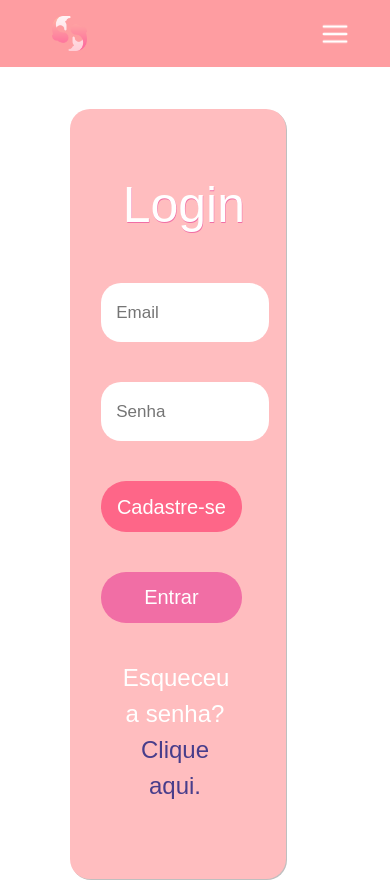
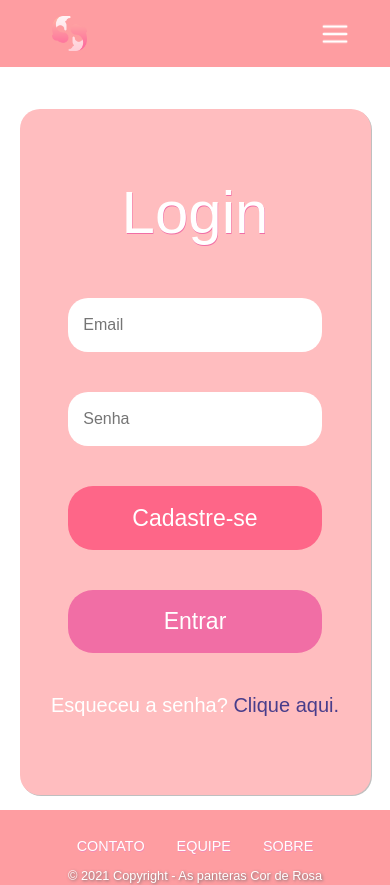
Before and after one commit to italoant/react-projeto-final, a React (Create React App) app: page /login in a window 390 px wide. Shown: the top 885 px of the page. Built offline with nearby package versions, Linux system fonts and the light colour scheme.

Commit message:
responsividade da tela de Login finalizada

```diff
--- a/src/pages/Login/Login.js
+++ b/src/pages/Login/Login.js
@@ -1,6 +1,6 @@
 import React, { useState } from "react";
 import { Redirect } from 'react-router-dom';
-import { Formulario, Botao } from './Style';
+import { ContainerForm, Formulario, Botao } from './Style';
 import { Link } from 'react-router-dom';
 
 
@@ -38,7 +38,7 @@ export default function Login(){
 
 
     return(
-        <div>
+        <ContainerForm>
             <Formulario>
                 <label>Login</label>
                 <section className="campos-form">
@@ -52,7 +52,7 @@ export default function Login(){
                 <Link to=''><Botao color="#F16EA5" onClick={Logar}>Entrar</Botao></Link>
                 <p id="esqueceu-senha">Esqueceu a senha? <Link id="contato" to="/contato">Clique aqui.</Link></p>
             </Formulario>
-        </div>
+        </ContainerForm>
     );
 
 };
--- a/src/pages/Login/Style.js
+++ b/src/pages/Login/Style.js
@@ -1,10 +1,17 @@
 import styled from "styled-components";
 
+
+
+
+export const ContainerForm = styled.div`
+    display: flex;
+    justify-content: space-evenly;
+    align-items: center;
+`
 
 export const Formulario = styled.form`
     background-color: #FFBDBF;
     width: 38vw;
-    margin: auto;
     margin-top: 5vh;
     margin-bottom: 1.8vh;
     text-align: center;
@@ -55,57 +62,59 @@ export const Formulario = styled.form`
     //Responsividade
 
     @media (max-width: 1326px){
-        width: 47vw;
+        width: 50%;
 
         .campos-form input{
-            width: 35vw;
+            width: 33vw;
         }
     }
 
-    @media (max-width: 1291px){
-
-        width: 50vw;
-    }
-
-    @media (max-width: 1081px){
-
-        width: 52vw;
-    }
-
-    @media (max-width: 975px){
-
-        width: 55vw;
-    }
-
-    @media (max-width: 850px){
-
-        width: 55.5vw;
-    }
-
-    @media (max-width: 414px){
-
-        margin-left: 70px;
-        padding-left: 8vw;
+    @media (max-width: 982px){
+        width: 55%;
 
         label{
-            font-size: 50px;
-            padding-left: 5.5vw;
+            font-size: 60px;
         }
 
         .campos-form input{
-            width: 43vw;
-            height: 7vh;
-            font-size: 17px;
-        }
-
-        #esqueceu-senha{
-            font-size: 24px;
-            padding-left: 5.5vw;
+            width: 36vw;
         }
     }
 
-    @media (max-width: 280px){
-        padding-left: 10vw;
+    @media (max-width: 862px){
+        width: 60%;
+
+        .campos-form input{
+            width: 39vw;
+        }
+    }
+
+    @media (max-width: 740px){
+        padding-left: 0;
+        padding-right: 0;
+    }
+
+    @media (max-width: 700px){
+        width: 70%;
+
+        .campos-form input{
+            width: 50vw;
+        }
+    }
+
+    @media (max-width: 550px){
+        width: 90%;
+
+        .campos-form input{
+            min-width: 65vw;
+        }
+    }
+
+    @media (max-width: 450px){
+
+        #esqueceu-senha{
+            font-size: 20px;
+        }
     }
 `
 
@@ -128,30 +137,28 @@ export const Botao = styled.button`
         // Responsividade
 
         @media (max-width: 1326px){
-
-            width: 15.8vw;
+            width: 15vw;
         }
 
-        @media (max-width: 866px){
-
-            font-size: 20px;
+        @media (max-width: 982px){
+            width: 16vw;
+            font-size: 23px;
         }
 
+        @media (max-width: 862px){
+            width: 17vw;
+        }
 
-       @media (max-width: 840px){
+        @media (max-width: 840px){
+            width: 38.5vw;
+            height: 7.5vh;
+        }
 
-            width: 35vw;
-       }
+        @media (max-width: 700px){
+            width: 49vw;
+        }
 
-
-       @media (max-width: 775px){
-
-           margin-left: 0;
-           width: 36vw;
-       }
-
-       @media (max-width: 375px){
-           width: 43vw;
-           height: 6.5vh;
-       }
+        @media (max-width: 550px){
+            width: 65vw;
+        }
 `
```
